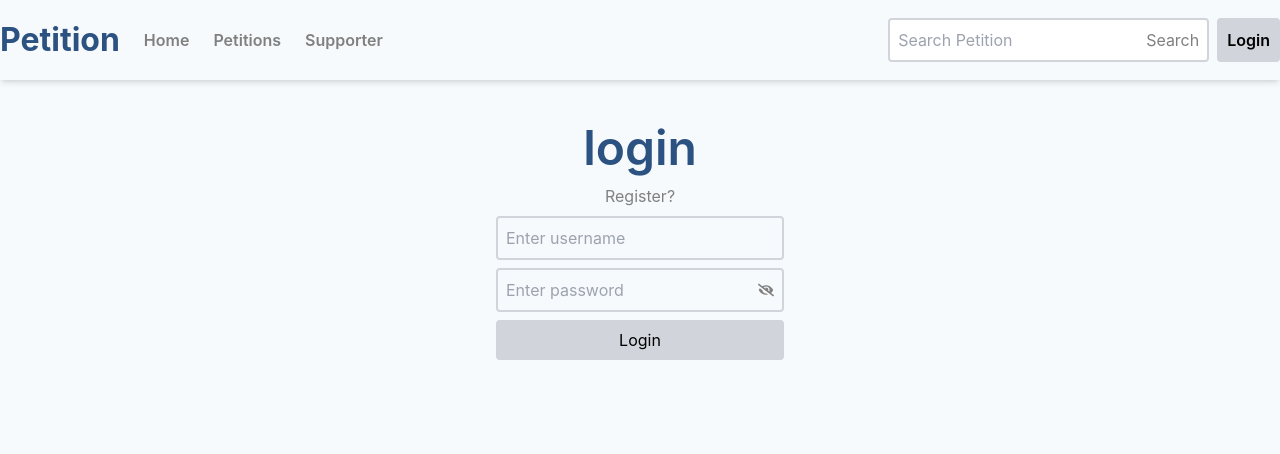
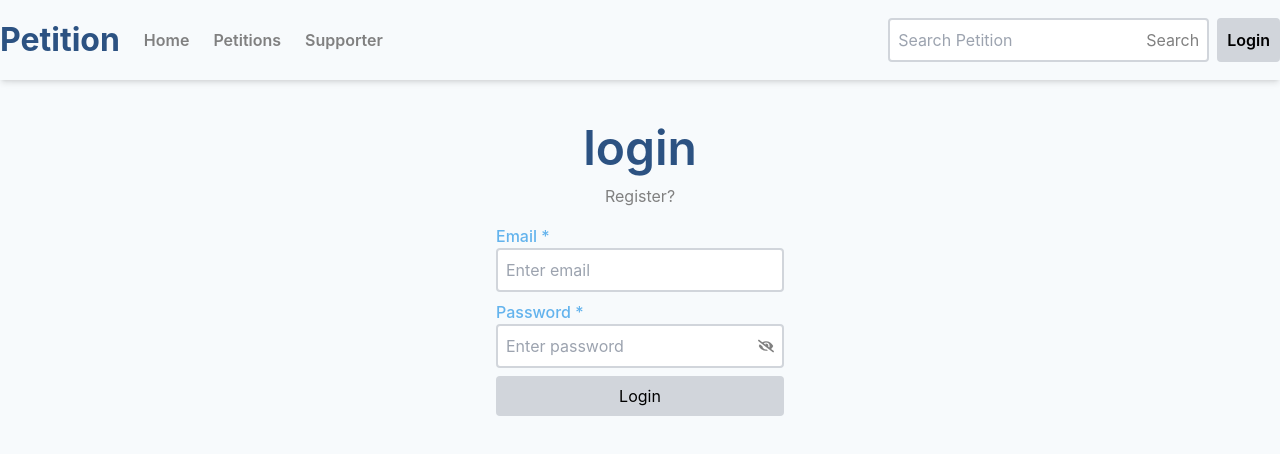
Before and after one commit to sudarshanm03986/seng365-frontend, a React (Create React App) app: page /login in a window 1280 px wide. Shown: the top 454 px of the page. Built offline with nearby package versions, Linux system fonts and the light colour scheme.

Commit message:
done with resistration

```diff
--- a/src/components/formInput.tsx
+++ b/src/components/formInput.tsx
@@ -15,9 +15,10 @@ const FormInput = (props:any) => {
             <div className="text-left">
 
                 <label className=" font-medium text-secondary">{props.label}</label>
-                <div className="transtion duration-200 p-2 border-2 bg-white border-gray-300 rounded w-full focus-within:border-accent hover:border-accent hover:shadow-md focus-within:shadow-md ">
+                <div className={` transtion duration-200 p-2 bg-white border-2 ${props.error ? "border-red-300" : "border-gray-300 " }  rounded w-full  hover:shadow-md focus-within:shadow-md `}>
                     <input onChange={(e) => props.setValue(e.target.files?.[0] as File)} type="file" accept="image/png,image/gif,image/jpeg, image/jpg" placeholder="Upload you profile image " className="appearance-none border-none focus:outline-none bg-transparent w-full" />
                 </div>
+                <span className="text-red-500">{props.error}</span>
             </div>
             );
         } else if (props.type === "password") {
--- a/src/components/nav.tsx
+++ b/src/components/nav.tsx
@@ -1,6 +1,6 @@
 import { useState, useEffect } from "react";
 import { useLocation, useNavigate } from "react-router-dom";
-import { BsPersonFill } from "react-icons/bs";
+
 import axios from "axios";
 
 import DefaultOwnerImg from './../assets/default_owner_img.png';
@@ -49,7 +49,7 @@ const Nav = () => {
 
 
         return <div className=" w-8  h-8 overflow-hidden ">
-            <img className="w-full" src={heroOwnerImage} />
+            <img className="w-full h-full object-cover" alt={localStorage.getItem('userId')?.toString()} src={heroOwnerImage} />
         </div>
     }
     return (
--- a/src/view/login.tsx
+++ b/src/view/login.tsx
@@ -1,10 +1,96 @@
 
 import { useState } from "react";
-import { FaEye, FaEyeSlash} from "react-icons/fa";
+import FormInput from "../components/formInput";
+import axios from "axios";
+import { useNavigate } from "react-router-dom";
+
+const isValidEmail = (email: string): boolean => {
+    // Regular expression for basic email validation
+    const emailRegex = /^[a-z0-9!#$%&'*+/=?^_`{|}~-]+(?:\.[a-z0-9!#$%&'*+/=?^_`{|}~-]+)*@(?:[a-z0-9](?:[a-z0-9-]*[a-z0-9])?\.)+[a-z0-9](?:[a-z0-9-]*[a-z0-9])?$/i;
+    return emailRegex.test(email);
+  };
 
 const Login = () => {
 
-    const [seePassword, setSeePassword] = useState(false)
+
+    const navigate = useNavigate();
+    const [errors, setErrors] = useState<{
+        [key: string]: string[];
+      }>({});
+
+    const [email, setEmail] = useState('')
+    const [password, setPassword] = useState('')
+
+
+    const handleSubmit = (e: React.FormEvent<HTMLFormElement>) => {
+        e.preventDefault();
+
+        // Validation
+        const newErrors: { [key: string]: string[] } = {};
+
+        if (!email.trim()) {
+            newErrors.email = ["Email is required"];
+          } else if (!isValidEmail(email)) {
+            newErrors.email = ["Invalid email format"];
+          }
+
+        if (!password.trim()) {
+            newErrors.password = ["Password is required"];
+        } else if (password.length < 6) {
+            newErrors.password = ["Password must be at least 6 characters long"];
+        }
+
+        if (Object.keys(newErrors).length > 0) {
+            // If there are validation errors, setErrors and stop form submission
+            setErrors(newErrors);
+            return;
+        }
+
+
+        axios.post(process.env.REACT_APP_DOMAIN + '/users/login',
+        {   email: email,
+            password: password
+          } )
+    .then ((res)=> {
+        localStorage.setItem('token', res.data.token);
+        localStorage.setItem('userId', res.data.userId);
+
+        navigate('/');
+        window.location.reload();
+
+
+    }, (err) => {
+
+        switch (err.response.status) {
+            case 400:
+                const newErrors: { [key: string]: string[] } = {};
+                if (err.response.statusText.includes('email')) {
+                    newErrors.email = ["Invalid email"];
+                }
+
+                if (err.response.statusText.includes('password')) {
+                    newErrors.password = ["Invalid password"];
+                }
+                setErrors(newErrors);
+
+                break;
+
+            case 401:
+                setErrors({login: ["Incorrect email/password"], email: [], password:[]});
+                break;
+
+        }
+
+
+
+
+    } )
+
+
+
+
+
+    }
 
 
     return (
@@ -17,20 +103,27 @@ const Login = () => {
 
             <div className="w-lg flex justify-center">
 
-                <div className="flex flex-col w-72 gap-2" >
+                <form onSubmit={handleSubmit}className="flex flex-col w-72 gap-2" >
+                    <span className="text-red-500">{errors.login}</span>
+                    <FormInput
+                    type='text'
+                    placeholder='Enter email'
+                    label='Email'
+                    isRequired={true}
+                    setValue={setEmail}
+                    error={errors.email}/>
 
-                    <div className="transtion duration-200 p-2 border-2 border-gray-300 rounded w-full focus-within:border-accent hover:border-accent hover:shadow-md focus-within:shadow-md">
-                    <input type="text" placeholder="Enter username" className="appearance-none border-none focus:outline-none bg-transparent w-full" />
-                    </div>
+                    <FormInput
+                    type='password'
+                    placeholder='Enter Password'
+                    label='Password'
+                    isRequired={true}
+                    setValue={setPassword}
+                    error={errors.password}/>
 
-                    <div className="transtion duration-200 p-2 border-2 border-gray-300 rounded flex flex-row gap-1  focus-within:border-accent hover:border-accent hover:shadow-md focus-within:shadow-md">
-                    <input type={seePassword ? "text" : "password"} placeholder="Enter password" className="w-full appearance-none border-none focus:outline-none bg-transparent"/>
-                    <button onClick={()=> setSeePassword(!seePassword)}className="transtion duration-200 text-link hover:text-accent ">{seePassword ? <FaEye/> : <FaEyeSlash/>}</button>
-                    </div>
+                    <button type="submit" className="transtion duration-200 hover:shadow-md p-2 bg-gray-300 rounded hover:bg-accent hover:text-white" >Login</button>
 
-                    <button className="transtion duration-200 hover:shadow-md p-2 bg-gray-300 rounded hover:bg-accent hover:text-white" >Login</button>
-
-                </div>
+                </form>
 
             </div>
 
--- a/src/view/register.tsx
+++ b/src/view/register.tsx
@@ -1,8 +1,7 @@
 import { useState } from "react";
-import { FaEye, FaEyeSlash} from "react-icons/fa";
 import FormInput from "../components/formInput";
 import axios from "axios";
-import { userLogin } from "../components/userLogin";
+
 import { useNavigate } from "react-router-dom";
 
 const isValidEmail = (email: string): boolean => {
@@ -49,11 +48,18 @@ const Register = () => {
             newErrors.email = ["Invalid email format"];
           }
 
-          if (!password.trim()) {
+        if (!password.trim()) {
             newErrors.password = ["Password is required"];
-          } else if (password.length < 6) {
+        } else if (password.length < 6) {
             newErrors.password = ["Password must be at least 6 characters long"];
-          }
+        }
+
+
+        if (file && !(['image/png', 'image/gif', 'image/jpg', 'image/jpeg'].includes(file.type))) {
+
+            newErrors.file = ['File type invalid, Valid file are PNG, GIF and JPEG'];
+
+        }
 
         if (Object.keys(newErrors).length > 0) {
             // If there are validation errors, setErrors and stop form submission
@@ -96,20 +102,31 @@ const Register = () => {
                     )
                     .then ((responses) => {
                         navigate('/');
+                        window.location.reload();
+
                     }, (err) => {
 
                         console.log(err)
+                        navigate('/');
+                        window.location.reload();
+
                     })
 
 
-                }
-                // navigate('/');
-                // window.location.reload();
+                    } else {
+                        navigate('/');
+                        window.location.reload();
+
+                    }
+
+
 
 
             }, (err) => {
 
                 console.log(err);
+                navigate('/');
+                window.location.reload();
             } )
 
 
@@ -214,7 +231,8 @@ const Register = () => {
              placeholder='Upload Profile Image'
              label='Upload Profile Image'
              isRequired={false}
-             setValue={setFile}/>
+             setValue={setFile}
+             error={errors.file}/>
 
 
             <button type="submit" className="transtion duration-200 hover:shadow-md p-2 bg-gray-300 rounded hover:bg-accent hover:text-white" >Login</button>
```
